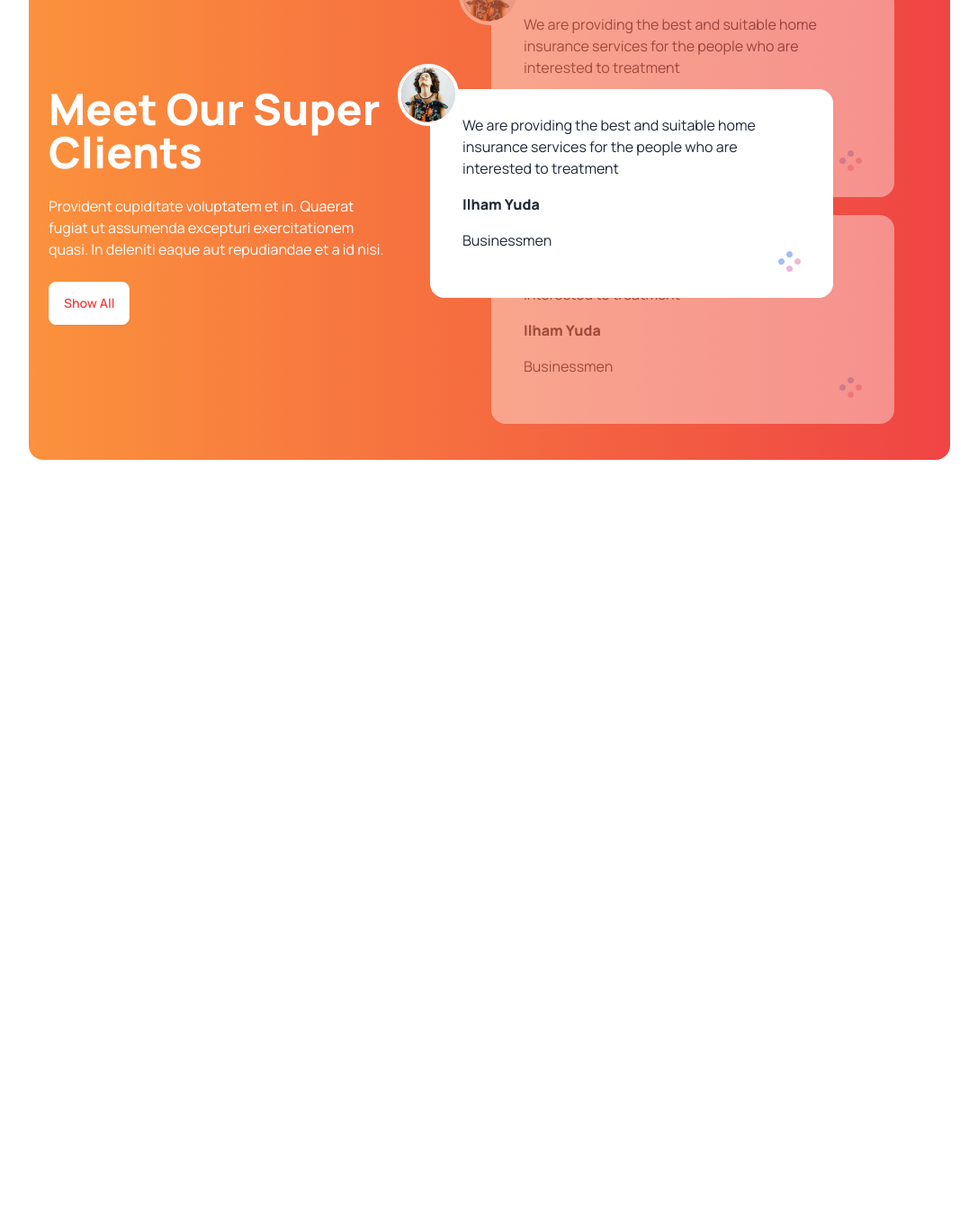
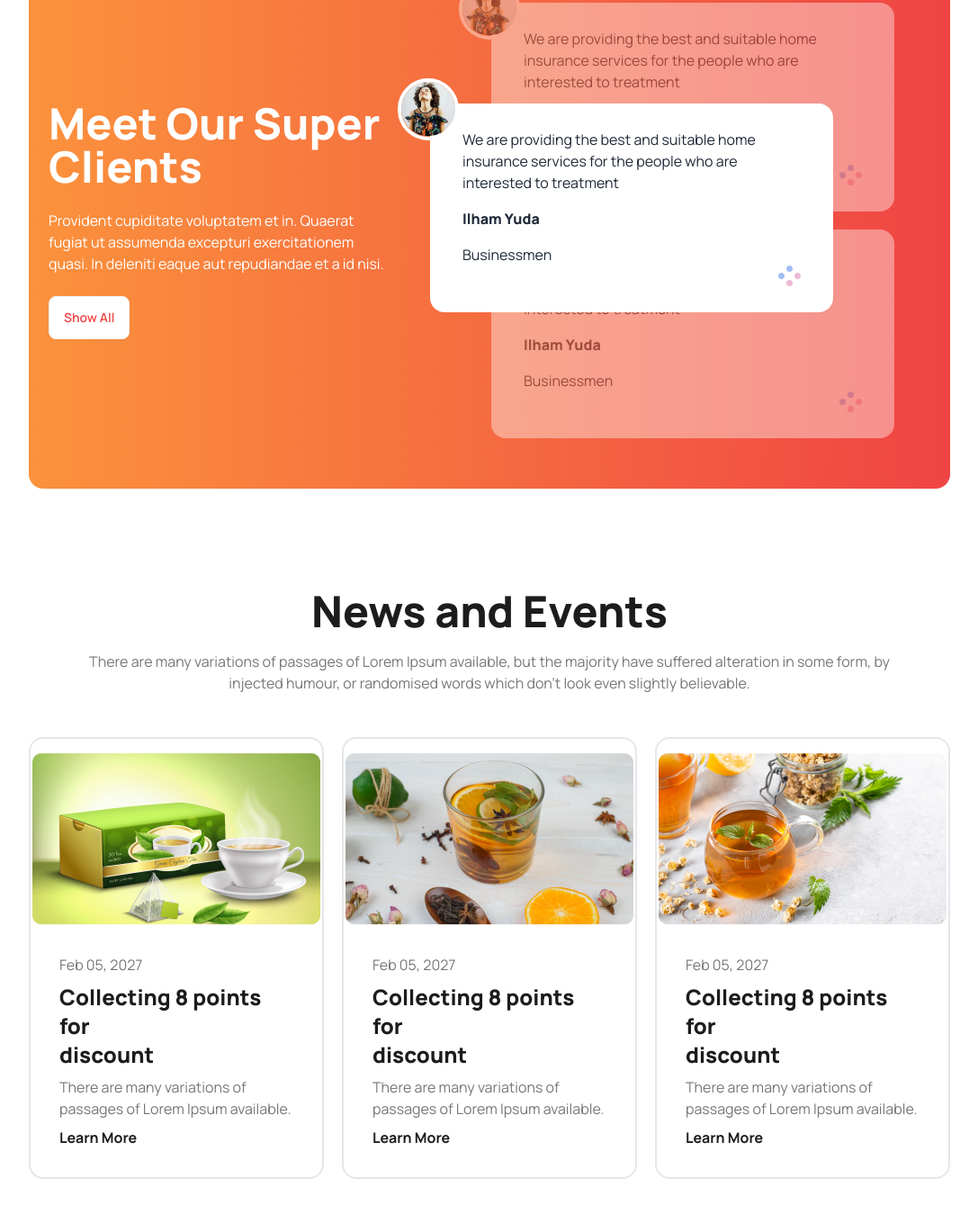
Before and after one commit to Dinobondhu-shill/Tea-House, a plain HTML site: page index.html in a window 1280 px wide. Shown: the part 1888-3237 px from the top of the page at 90% size, without its empty margins (96-1183 px from the left). Before the commit the page ends 2399 px from the top, so only its background shows below. Drawn offline with nearby package versions, Linux system fonts and the light colour scheme.

Commit message:
news and events card section added

```diff
--- a/index.html
+++ b/index.html
@@ -154,7 +154,7 @@
     <!------------Super client says-------------- -->
     <section class=" py-6 rounded-2xl bg-gradient-to-r from-orange-400 to-red-500 mt-7 lg:mt-28">
       <div class="hero -ml-5 ">
-        <div class="hero-content flex-col-reverse lg:flex-row-reverse gap-6">
+        <div class="hero-content flex-col-reverse lg:flex-row-reverse gap-6 py-8">
           <!------------------- Client Review Card Container------------ -->
           <div class=" relative pl-5 ">
             <!---------------Next Review----------------->
@@ -208,6 +208,48 @@
         </div>
       </div>
     </section>
+    <!-------------News and Events Part---------- -->
+    <section class="my-12 lg:my-28">
+      <h2 class="font-extrabold text-5xl text-[#1C1C1C] text-center">News and Events</h2>
+      <p class="mt-5 mb-12 text-[#777] text-center max-w-4xl mx-auto">There are many variations of passages of Lorem Ipsum available, but the majority have suffered alteration in some form, by injected humour, or randomised words which don't look even slightly believable. </p>
+      <!----------------News and events card---------------- -->
+      <div class="grid grid-cols-1 lg:grid-cols-3 gap-5">
+        <!----------------News card 1 -->
+        <div class="card border-2 border-inherit rounded-2xl">
+          <figure class="pt-4"><img src="images/news-1.png" alt="A cup of tea" /></figure>
+          <div class="card-body ">
+            <p class="text-[#777]">Feb 05, 2027</p>
+            <h2 class="card-title text-2xl font-extrabold text-[#1C1C1C]">Collecting 8 points for <br>
+              discount</h2>
+            <p class="text-[#777]">There are many variations of passages of Lorem Ipsum available.</p>
+            <a href="#" class="text-[#1C1C1C] font-bold">Learn More</a>
+          </div>
+        </div>
+        <!----------------News card 2 -->
+        <div class="card border-2 border-inherit rounded-2xl">
+          <figure class="pt-4"><img src="images/news-2.png" alt="A cup of tea" /></figure>
+          <div class="card-body ">
+            <p class="text-[#777]">Feb 05, 2027</p>
+            <h2 class="card-title text-2xl font-extrabold text-[#1C1C1C]">Collecting 8 points for <br>
+              discount</h2>
+            <p class="text-[#777]">There are many variations of passages of Lorem Ipsum available.</p>
+            <a href="#" class="text-[#1C1C1C] font-bold">Learn More</a>
+          </div>
+        </div>
+        <!----------------News card 3 -->
+        <div class="card border-2 border-inherit rounded-2xl">
+          <figure class="pt-4"><img src="images/news-3.png" alt="A cup of tea" /></figure>
+          <div class="card-body ">
+            <p class="text-[#777]">Feb 05, 2027</p>
+            <h2 class="card-title text-2xl font-extrabold text-[#1C1C1C]">Collecting 8 points for <br>
+              discount</h2>
+            <p class="text-[#777]">There are many variations of passages of Lorem Ipsum available.</p>
+            <a href="#" class="text-[#1C1C1C] font-bold">Learn More</a>
+          </div>
+        </div>
+      </div>
+
+    </section>
   </main>
 
   <footer>
```
